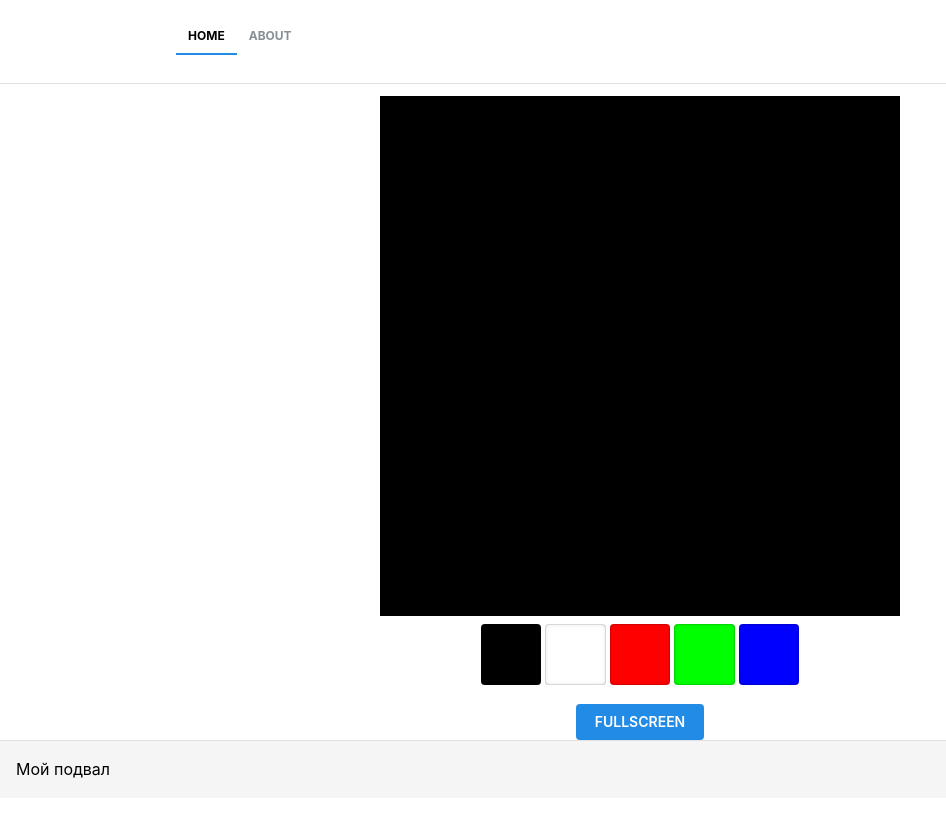
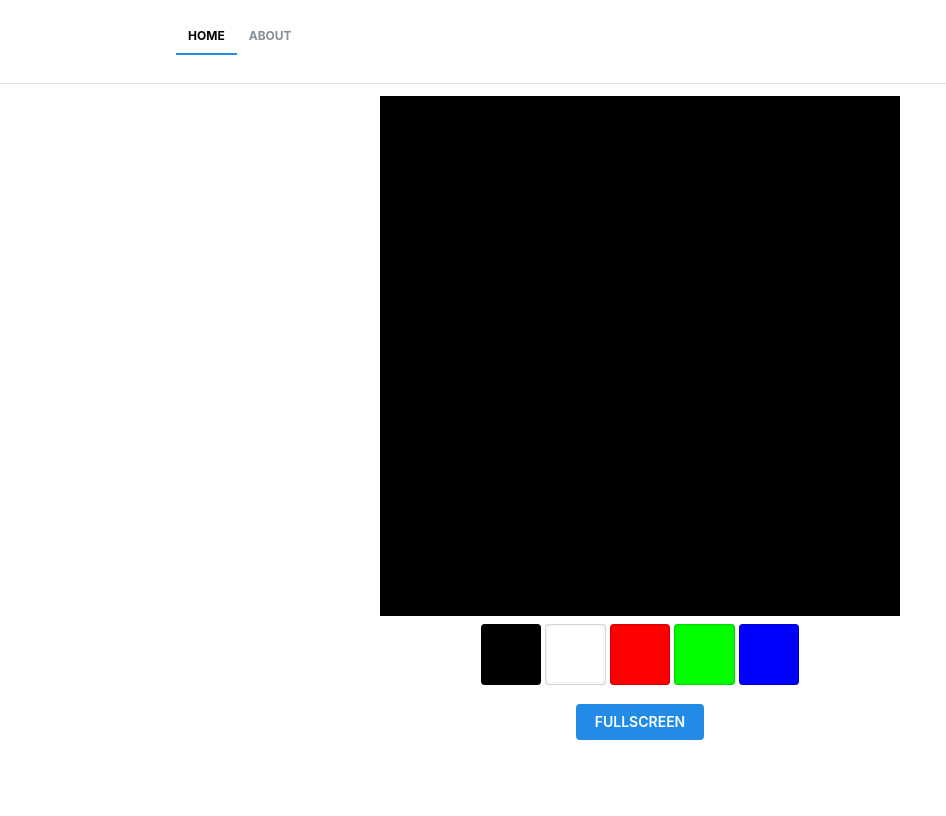
Before and after one commit to zhukovsergei/blackscreen, a React (Vite) app in the folder app/: page / in a window 1280 px wide. Shown: the whole page, without its empty margins (0-946 px from the left). Built offline with nearby package versions, Linux system fonts and the light colour scheme.

Commit message:
Removed footer

```diff
--- a/app/src/Components/Layout/Layout.tsx
+++ b/app/src/Components/Layout/Layout.tsx
@@ -1,5 +1,5 @@
 import {AppShell} from "@mantine/core";
-import { AppFooter } from "./Footer";
+// import { AppFooter } from "./Footer";
 import { ReactNode } from "react";
 import { AppHeader } from "./Header/Header.tsx";
 
@@ -18,9 +18,9 @@ export function Layout({ children }: LayoutProps) {
                 <AppHeader />
             </AppShell.Header>
             <AppShell.Main>{ children }</AppShell.Main>
-            <AppShell.Footer>
-                <AppFooter />
-            </AppShell.Footer>
+            {/*<AppShell.Footer>*/}
+            {/*    <AppFooter />*/}
+            {/*</AppShell.Footer>*/}
         </AppShell>
     );
 }
```
